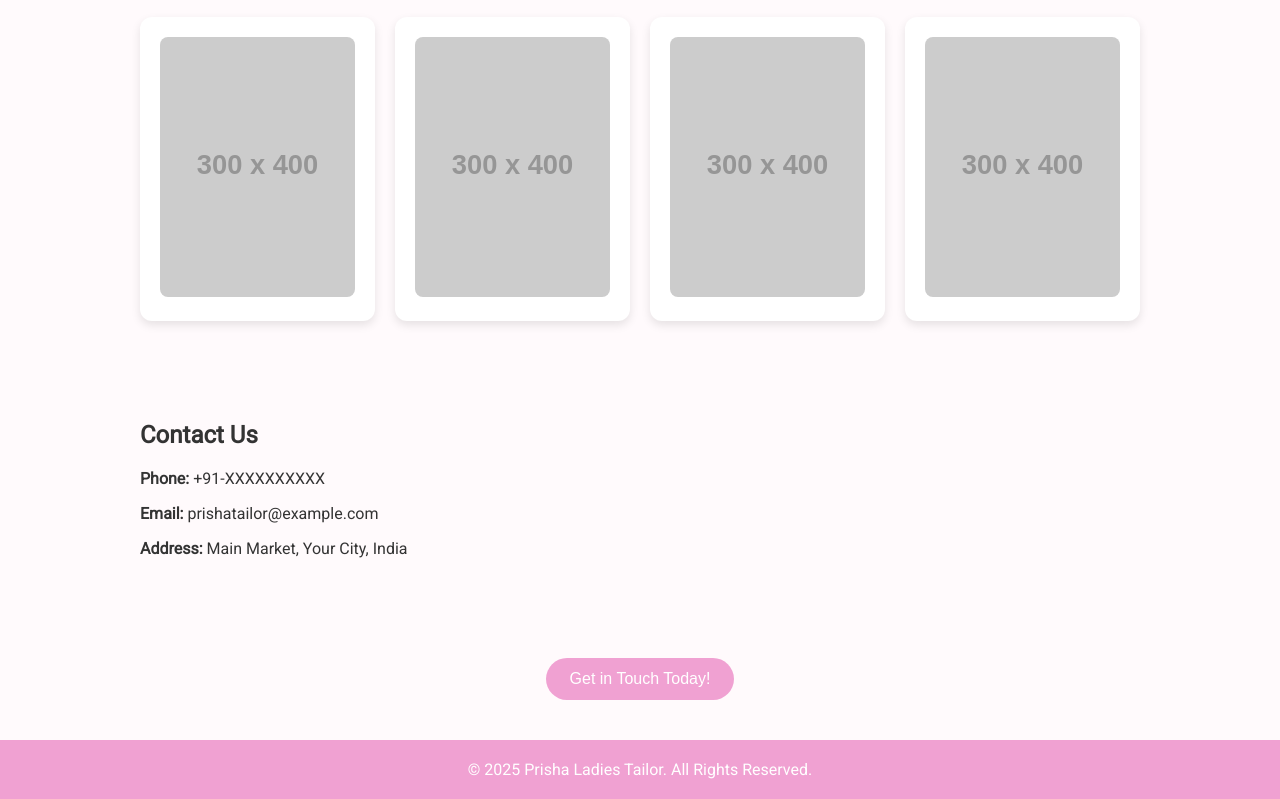
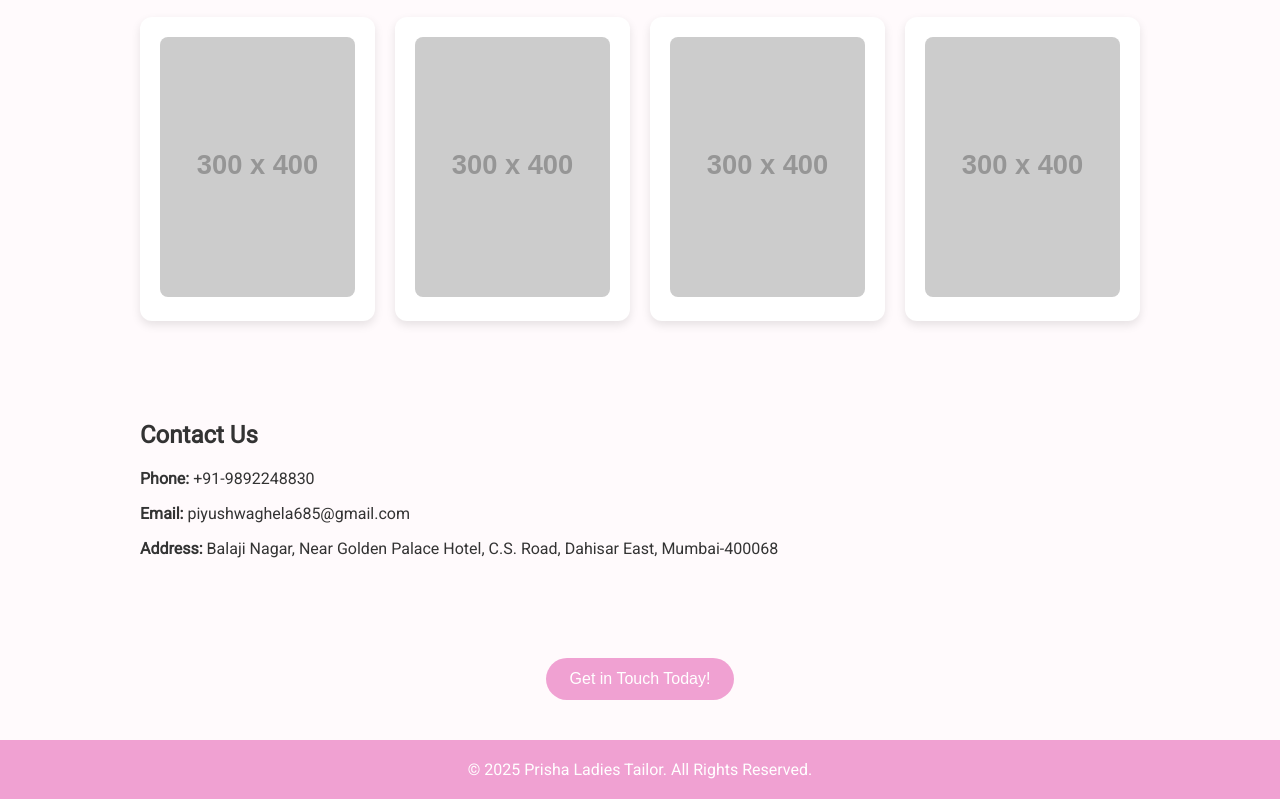
Before and after one commit to Ayeshawaghela/My-website, a plain HTML site: page index.html in a window 1280 px wide. Shown: the part 1051-1850 px from the top of the page. Drawn offline with nearby package versions, Linux system fonts and the light colour scheme; placeholder pictures from the web are drawn by us.

Commit message:
Update index.html

```diff
--- a/index.html
+++ b/index.html
@@ -141,9 +141,9 @@
     <section id="contact">
         <h2>Contact Us</h2>
         <div class="contact-info">
-            <p><strong>Phone:</strong> +91-XXXXXXXXXX</p>
-            <p><strong>Email:</strong> prishatailor@example.com</p>
-            <p><strong>Address:</strong> Main Market, Your City, India</p>
+            <p><strong>Phone:</strong> +91-9892248830</p>
+            <p><strong>Email:</strong> piyushwaghela685@gmail.com</p>
+            <p><strong>Address:</strong> Balaji Nagar, Near Golden Palace Hotel, C.S. Road, Dahisar East, Mumbai-400068</p>
         </div>
     </section>
     <div class="cta">
```
